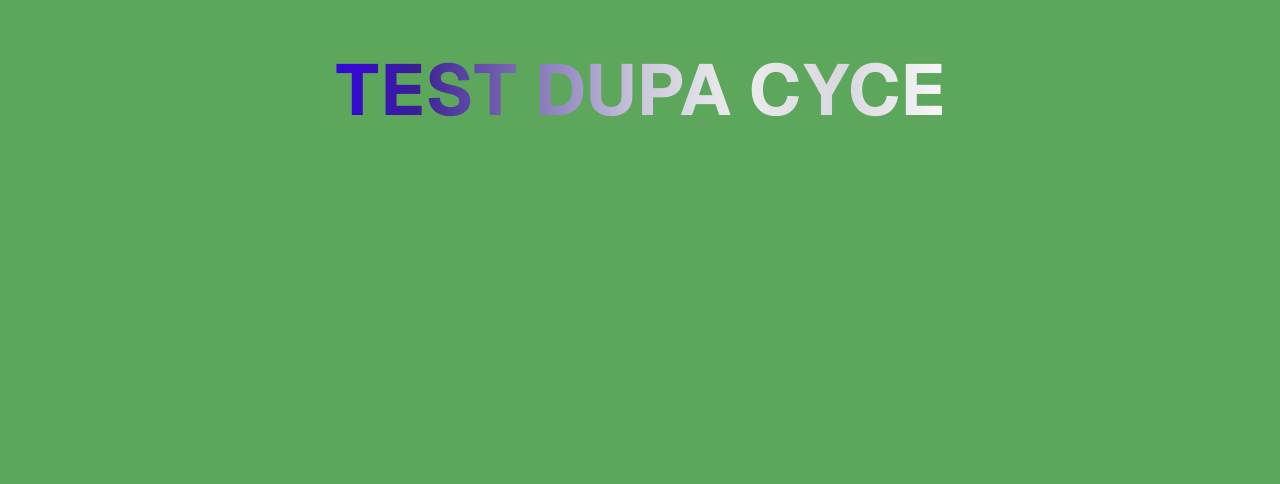
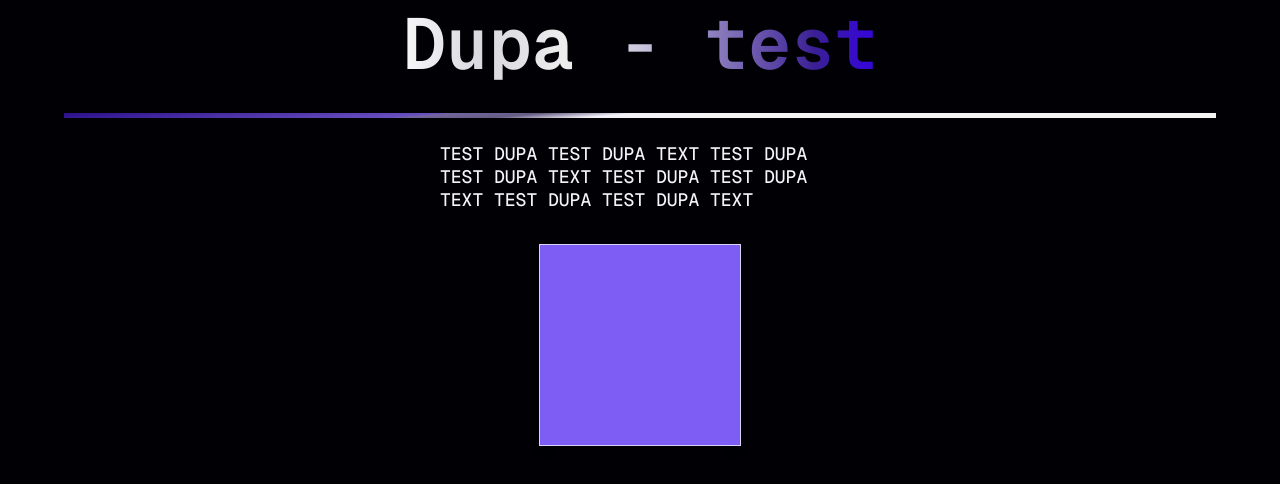
Before and after one commit to mztsApp/mzts, a Next.js app: page / in a window 1280 px wide. Shown: the top 484 px of the page. Built offline with nearby package versions, Linux system fonts and the light colour scheme.

Commit message:
feat: add default box shadow

```diff
--- a/src/app/globals.scss
+++ b/src/app/globals.scss
@@ -1,16 +1,12 @@
+@use '../styles/colors';
+
 html,
 body {
   max-width: 100vw;
+  min-height: 100vh;
   overflow-x: clip;
-  background-color: rgb(93, 167, 93) ;
-}
-
-body {
-  color: var(--foreground);
-  background: var(--background);
-  font-family: Arial, Helvetica, sans-serif;
-  -webkit-font-smoothing: antialiased;
-  -moz-osx-font-smoothing: grayscale;
+  background-color: colors.$background;
+  font-family:  var(--font-geist-mono);
 }
 
 * {
@@ -18,9 +14,3 @@ body {
   padding: 0;
   margin: 0;
 }
-
-@media (prefers-color-scheme: dark) {
-  html {
-    color-scheme: dark;
-  }
-}
--- a/src/app/layout.tsx
+++ b/src/app/layout.tsx
@@ -1,6 +1,8 @@
 import type { Metadata } from "next";
 import localFont from "next/font/local";
 import "./globals.scss";
+import { Layout } from "@/components/Layout/Layout.server";
+import { LAYOUT_COMPONENT } from "@/components/Layout/Layout.constants";
 
 const geistSans = localFont({
   src: "./fonts/GeistVF.woff",
@@ -14,8 +16,8 @@ const geistMono = localFont({
 });
 
 export const metadata: Metadata = {
-  title: "Create Next App",
-  description: "Generated by create next app",
+  title: "MZTS - Strona główna",
+  description: "Strona główna",
 };
 
 export default function RootLayout({
@@ -24,9 +26,9 @@ export default function RootLayout({
   children: React.ReactNode;
 }>) {
   return (
-    <html lang="en">
+    <html lang="pl">
       <body className={`${geistSans.variable} ${geistMono.variable}`}>
-        {children}
+        <Layout as={LAYOUT_COMPONENT.MAIN}>{children}</Layout>
       </body>
     </html>
   );
--- a/src/app/page.module.scss
+++ /dev/null
@@ -1,159 +0,0 @@
-.page {
-  --gray-rgb: 0, 0, 0;
-  --gray-alpha-200: rgba(var(--gray-rgb), 0.08);
-  --gray-alpha-100: rgba(var(--gray-rgb), 0.05);
-
-  --button-primary-hover: #383838;
-  --button-secondary-hover: #f2f2f2;
-
-  display: grid;
-  grid-template-rows: 20px 1fr 20px;
-  align-items: center;
-  justify-items: center;
-  min-height: 100svh;
-  padding: 80px;
-  gap: 64px;
-  font-family: var(--font-geist-sans);
-}
-
-@media (prefers-color-scheme: dark) {
-  .page {
-    --gray-rgb: 255, 255, 255;
-    --gray-alpha-200: rgba(var(--gray-rgb), 0.145);
-    --gray-alpha-100: rgba(var(--gray-rgb), 0.06);
-
-    --button-primary-hover: #ccc;
-    --button-secondary-hover: #1a1a1a;
-  }
-}
-
-.main {
-  display: flex;
-  flex-direction: column;
-  gap: 32px;
-  grid-row-start: 2;
-}
-
-.main ol {
-  font-family: var(--font-geist-mono);
-  padding-left: 0;
-  margin: 0;
-  font-size: 14px;
-  line-height: 24px;
-  letter-spacing: -0.01em;
-  list-style-position: inside;
-}
-
-.main li:not(:last-of-type) {
-  margin-bottom: 8px;
-}
-
-.main code {
-  font-family: inherit;
-  background: var(--gray-alpha-100);
-  padding: 2px 4px;
-  border-radius: 4px;
-  font-weight: 600;
-}
-
-.ctas {
-  display: flex;
-  gap: 16px;
-}
-
-.ctas a {
-  appearance: none;
-  border-radius: 128px;
-  height: 48px;
-  padding: 0 20px;
-  border: none;
-  border: 1px solid transparent;
-  transition: background 0.2s, color 0.2s, border-color 0.2s;
-  cursor: pointer;
-  display: flex;
-  align-items: center;
-  justify-content: center;
-  font-size: 16px;
-  line-height: 20px;
-  font-weight: 500;
-}
-
-a.primary {
-  background: var(--foreground);
-  color: var(--background);
-  gap: 8px;
-}
-
-a.secondary {
-  border-color: var(--gray-alpha-200);
-  min-width: 180px;
-}
-
-.footer {
-  grid-row-start: 3;
-  display: flex;
-  gap: 24px;
-}
-
-.footer a {
-  display: flex;
-  align-items: center;
-  gap: 8px;
-}
-
-.footer img {
-  flex-shrink: 0;
-}
-
-/* Enable hover only on non-touch devices */
-@media (hover: hover) and (pointer: fine) {
-  a.primary:hover {
-    background: var(--button-primary-hover);
-    border-color: transparent;
-  }
-
-  a.secondary:hover {
-    background: var(--button-secondary-hover);
-    border-color: transparent;
-  }
-
-  .footer a:hover {
-    text-decoration: underline;
-    text-underline-offset: 4px;
-  }
-}
-
-@media (max-width: 600px) {
-  .page {
-    padding: 32px;
-    padding-bottom: 80px;
-  }
-
-  .main {
-    align-items: center;
-  }
-
-  .main ol {
-    text-align: center;
-  }
-
-  .ctas {
-    flex-direction: column;
-  }
-
-  .ctas a {
-    font-size: 14px;
-    height: 40px;
-    padding: 0 16px;
-  }
-
-  a.secondary {
-    min-width: auto;
-  }
-
-  .footer {
-    flex-wrap: wrap;
-    align-items: center;
-    justify-content: center;
-  }
-}
--- a/src/app/page.tsx
+++ b/src/app/page.tsx
@@ -1,10 +1,3 @@
-import { Layout } from "@/components/Layout/Layout.server";
-import styles from "./page.module.scss";
-
 export default function Home() {
-  return (
-    <div className={styles.page}>
-      <Layout as="div">test dupa cyce</Layout>
-    </div>
-  );
+  return <></>;
 }
--- a/src/components/Layout/Layout.constants.ts
+++ b/src/components/Layout/Layout.constants.ts
@@ -1,4 +1,4 @@
-export const LAYOUT_COMPONENTS = {
+export const LAYOUT_COMPONENT = {
   MAIN: "main",
   ARTICLE: "article",
   DIV: "div",
--- a/src/components/Layout/Layout.module.scss
+++ b/src/components/Layout/Layout.module.scss
@@ -3,13 +3,42 @@
 @use '../../styles/helpers';
 @use '../../styles/screens';
 @use '/src/styles/spacings';
+@use '/src/styles/colors';
+@use '/src/styles/boxShadows';
 
 .layout {
     display: flex;
     flex-direction: column;
+    align-items: center;
     gap: spacings.$medium;
-    text-transform: uppercase;
+    width: 100%;
 
-    @include typography.h1;
-    @include gradients.textGradient(left);
+    &_title {
+        @include typography.h1;
+        @include gradients.textGradient;
+    }
+
+    &_description {
+        width: helpers.pxToRem(400);
+        color: colors.$text;
+        text-transform: uppercase;
+
+        @include typography.body;
+    }
+
+    &_separator {
+        width: 90%;
+        height: helpers.pxToRem(5);
+
+        @include gradients.boxGradient(left, separator);
+    }
+
+    &_box {
+        width: helpers.pxToRem(200);
+        height: helpers.pxToRem(200);
+        transition: width 400ms ease-in-out;
+        margin: helpers.pxToRem(10, auto);
+        background: colors.$accent;
+        box-shadow: boxShadows.$default-shadow;
+    }
 }
--- a/src/components/Layout/Layout.server.tsx
+++ b/src/components/Layout/Layout.server.tsx
@@ -1,15 +1,27 @@
 import React from "react";
-import { LAYOUT_COMPONENTS } from "./Layout.constants";
+import { LAYOUT_COMPONENT } from "./Layout.constants";
 import styles from "./Layout.module.scss";
 import { ValueOf } from "@/types";
 
 interface LayoutRootProps extends React.PropsWithChildren {
-  as: ValueOf<typeof LAYOUT_COMPONENTS>;
+  as: ValueOf<typeof LAYOUT_COMPONENT>;
 }
 
-export const Layout = ({
-  children,
-  as: HTMLTag = LAYOUT_COMPONENTS.MAIN,
-}: LayoutRootProps) => {
-  return <HTMLTag className={styles.layout}>{children}</HTMLTag>;
+export const Layout = ({ children, as: LayoutHTMLTag }: LayoutRootProps) => {
+  return (
+    <LayoutHTMLTag className={styles.layout}>
+      {children}
+
+      <h1 className={styles.layout_title}>Dupa - test</h1>
+
+      <span className={styles.layout_separator} />
+
+      <p className={styles.layout_description}>
+        test dupa test dupa text test dupa test dupa text test dupa test dupa
+        text test dupa test dupa text
+      </p>
+
+      <div className={styles.layout_box} />
+    </LayoutHTMLTag>
+  );
 };
--- /dev/null
+++ b/src/styles/_boxShadows.scss
@@ -0,0 +1,2 @@
+
+$default-shadow: 0px 0px 0px 1px #DAD4F4, 0px 4px 10px 0px #00000029;
--- a/src/styles/_colors.scss
+++ b/src/styles/_colors.scss
@@ -2,5 +2,5 @@
 
 $background: #010005;
 $text: #F5F3FC;
-$text2: #AE9AF6;
+$sideText: #AE9AF6;
 $accent: #7E5DF4
--- a/src/styles/_gradients.scss
+++ b/src/styles/_gradients.scss
@@ -1,4 +1,4 @@
-// text gradients:
+// text gradients: top | right | bottom | left
 
 @mixin textGradient($direction: right) {
     @if $direction == left {
@@ -15,8 +15,44 @@
     -webkit-text-fill-color: transparent;
 }
 
-// gradients backgrounds:
+// gradients backgrounds - (item variant)
+// $direction: top | right | bottom | left
 
-@mixin gradient ($direction, $variant) {
+@mixin gradientItemVariant($direction: top) {
+    @if $direction == right {
+        background: linear-gradient(91deg, rgba(94, 54, 235, 0.87) 0.87%, rgba(139, 114, 242, 0.68) 100.77%), linear-gradient(90deg, #7E5DF4 0%, #7E5DF4 100%), linear-gradient(270deg, rgba(255, 255, 255, 0.30) 7.29%, rgba(255, 255, 255, 0.00) 65.62%);
+    } @else if $direction == bottom {
+        background: linear-gradient(181deg, rgba(94, 54, 235, 0.87) 0.87%, rgba(139, 114, 242, 0.68) 100.77%), linear-gradient(180deg, #7E5DF4 0%, #7E5DF4 100%), linear-gradient(360deg, rgba(255, 255, 255, 0.30) 7.29%, rgba(255, 255, 255, 0.00) 65.62%);
+    } @else if $direction == left {
+        background: linear-gradient(271deg, rgba(94, 54, 235, 0.87) 0.87%, rgba(139, 114, 242, 0.68) 100.77%), linear-gradient(270deg, #7E5DF4 0%, #7E5DF4 100%), linear-gradient(90deg, rgba(255, 255, 255, 0.30) 7.29%, rgba(255, 255, 255, 0.00) 65.62%);
+    } @else {
+        background: linear-gradient(1deg, rgba(94, 54, 235, 0.87) 0.87%, rgba(139, 114, 242, 0.68) 100.77%), linear-gradient(0deg, #7E5DF4 0%, #7E5DF4 100%), linear-gradient(180deg, rgba(255, 255, 255, 0.30) 7.29%, rgba(255, 255, 255, 0.00) 65.62%);
+    }
+}
 
+// gradients backgrounds - (look like text variant)
+// $direction: top | right | bottom | left
+
+@mixin gradientSeparatorVariant($direction: top) {
+    @if $direction == right {
+        background: linear-gradient(175deg, #F4F4F4 42.66%, #F3F1F8 52.5%, rgba(144, 132, 185, 0.71) 60.13%, rgba(133, 118, 186, 0.85) 68.04%, rgba(117, 89, 212, 0.90) 68.38%, rgba(46, 16, 148, 0.94) 99.76%);
+    } @else if $direction == bottom {
+        background: linear-gradient(265deg, #F4F4F4 42.66%, #F3F1F8 52.5%, rgba(144, 132, 185, 0.71) 60.13%, rgba(133, 118, 186, 0.85) 68.04%, rgba(117, 89, 212, 0.90) 68.38%, rgba(46, 16, 148, 0.94) 99.76%);
+    } @else if $direction == left {
+        background: linear-gradient(355deg, #F4F4F4 42.66%, #F3F1F8 52.5%, rgba(144, 132, 185, 0.71) 60.13%, rgba(133, 118, 186, 0.85) 68.04%, rgba(117, 89, 212, 0.90) 68.38%, rgba(46, 16, 148, 0.94) 99.76%);
+    } @else {
+        background: linear-gradient(85deg, #F4F4F4 42.66%, #F3F1F8 52.5%, rgba(144, 132, 185, 0.71) 60.13%, rgba(133, 118, 186, 0.85) 68.04%, rgba(117, 89, 212, 0.90) 68.38%, rgba(46, 16, 148, 0.94) 99.76%);
+    }
 }
+
+// boxGradient
+// $direction: top | right | bottom | left
+// $variant: item | separator
+
+@mixin boxGradient ($direction: top, $variant: item) {
+    @if $variant == separator {
+        @include gradientSeparatorVariant($direction)
+    } @else {
+        @include gradientItemVariant($direction)
+    }
+}
```
